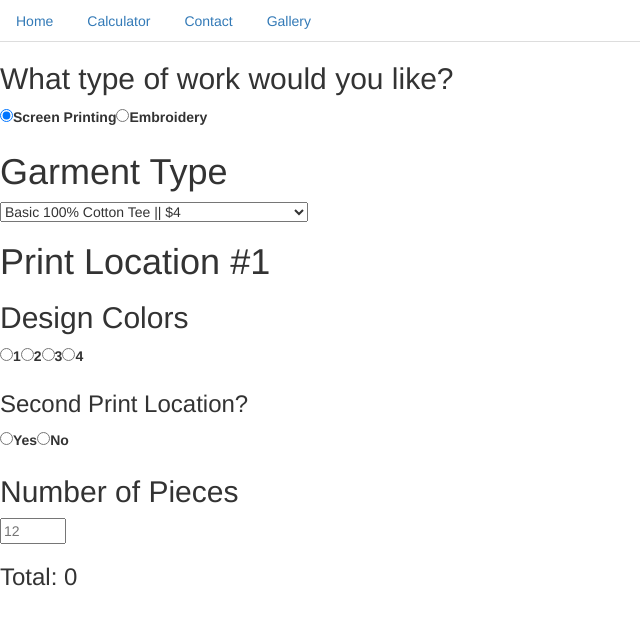
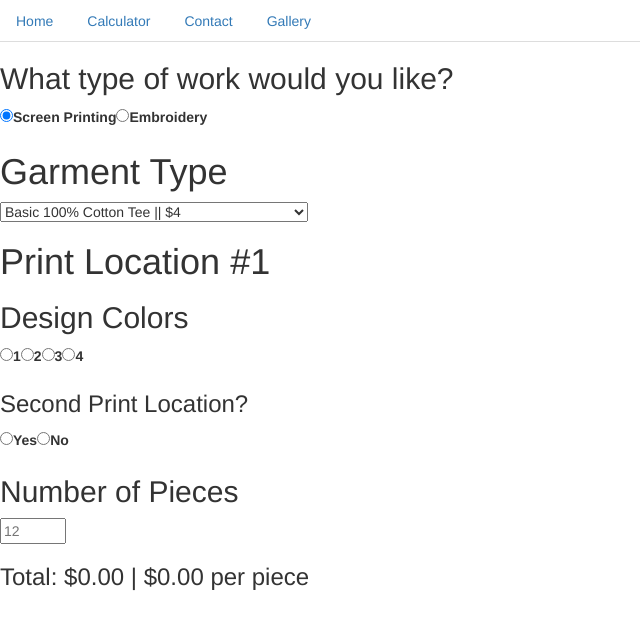
Before and after one commit to ronniexrogers/fallen-angel, a React (Create React App) app: page /Quote in a window 1280 px wide. Shown: the top 628 px of the page, without its empty margins (0-640 px from the left). Built offline with nearby package versions, Linux system fonts and the light colour scheme.

Commit message:
added a per piece calculation to print calculator

```diff
--- a/src/Components/ScreenPrintingCalculator.tsx
+++ b/src/Components/ScreenPrintingCalculator.tsx
@@ -1,5 +1,4 @@
 import React, { useEffect, useState, Dispatch, SetStateAction } from "react"
-import CSS from 'csstype'
 
 interface ScreenPrintingProps {
     total: number
@@ -10,6 +9,11 @@ interface Garments {
     type: string
     price: number
 }
+
+const currencyFormatter = new Intl.NumberFormat('en-US', {
+    style: 'currency',
+    currency: 'USD'
+})
 
 const ScreenPrintingCalculator = ({ total, setTotal }: ScreenPrintingProps) => {
 
@@ -28,8 +32,6 @@ const ScreenPrintingCalculator = ({ total, setTotal }: ScreenPrintingProps) => {
     const priceTierTwo: number[] = [4.5, 5.75, 7, 8.25]
     const priceTierThree: number[] = [4, 5.25, 6.50, 7.75]
     const priceTierFour: number[] = [3.5, 4.75, 6, 7.25]
-
-    let temp: string
 
     const garments: Garments[] = [
         {type: 'Basic 100% Cotton Tee',
@@ -230,7 +232,7 @@ const ScreenPrintingCalculator = ({ total, setTotal }: ScreenPrintingProps) => {
                     handleQuantityChange(e) }
                     placeholder="12" type="number" id="quantity" name="quantity" min="12" max="200" />
 
-                    <h3>Total: { totalOne + totalTwo }</h3>
+                    <h3>Total: { currencyFormatter.format(totalOne + totalTwo) } | { currencyFormatter.format((totalOne + totalTwo) / quantity) } per piece</h3>
         </div>
      )
 }
```
